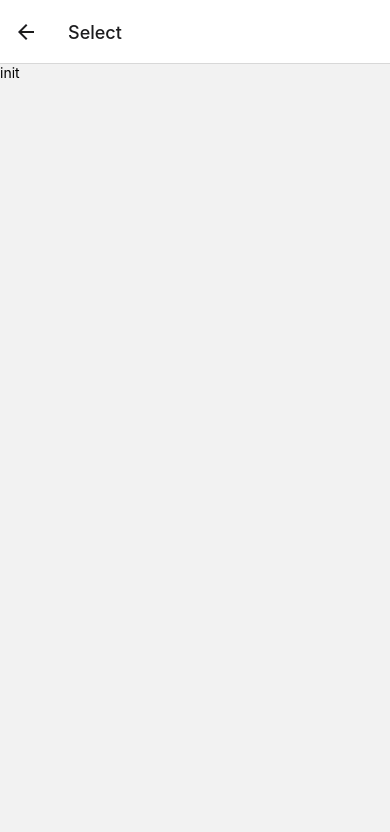
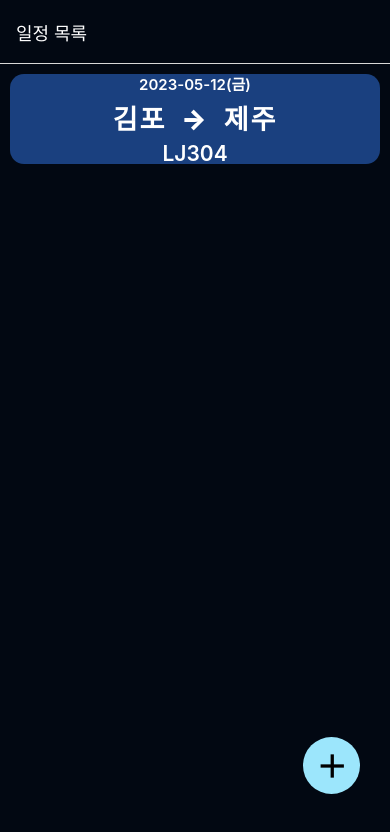
Before and after one commit to ambition-kwon/PreFlightCheck, a React Native app: screen /Select in a window 390 px wide. Shown: the top 832 px of the page. Built offline with nearby package versions, Linux system fonts and the light colour scheme.

Commit message:
일정 선택 화면 디자인 구현 완료

```diff
--- /dev/null
+++ b/components/selectscreen/FloatingButton.js
@@ -0,0 +1,28 @@
+import React from 'react';
+import {StyleSheet, TouchableOpacity} from 'react-native';
+import Icon from 'react-native-vector-icons/MaterialIcons';
+
+function FloatingButton() {
+  return (
+    <TouchableOpacity style={styles.button} activeOpacity={0.7}>
+      <Icon name={'add'} size={40} color={'black'} />
+    </TouchableOpacity>
+  );
+}
+
+const styles = StyleSheet.create({
+  button: {
+    width: 57,
+    height: 57,
+    borderRadius: 30,
+    backgroundColor: '#9CE6FC',
+    alignItems: 'center',
+    justifyContent: 'center',
+    paddingLeft: 1.5,
+    position: 'absolute',
+    bottom: 50,
+    right: 30,
+  },
+});
+
+export default FloatingButton;
--- /dev/null
+++ b/components/selectscreen/ListItem.js
@@ -0,0 +1,52 @@
+import React from 'react';
+import {View, Text, StyleSheet, TouchableOpacity} from 'react-native';
+
+function ListItem({one, two, three, four, five, end}) {
+  return (
+    <TouchableOpacity activeOpacity={0.7}>
+      <View style={styles.container}>
+        <Text style={styles.text1}>
+          {one}({two})
+        </Text>
+        <Text style={styles.text2}>{`${three}  →  ${four}`}</Text>
+        <Text style={styles.text3}>{five}</Text>
+      </View>
+    </TouchableOpacity>
+  );
+}
+
+const styles = StyleSheet.create({
+  container: {
+    width: 370,
+    height: 90,
+    borderRadius: 14,
+    backgroundColor: '#1A407F',
+    alignItems: 'center',
+    justifyContent: 'center',
+    marginVertical: 10,
+  },
+  text1: {
+    color: 'white',
+    textAlign: 'center',
+    fontWeight: '600',
+    fontSize: 15,
+    paddingVertical: 2,
+  },
+  text2: {
+    color: 'white',
+    textAlign: 'center',
+    fontWeight: '900',
+    fontSize: 27,
+    letterSpacing: 2,
+    paddingVertical: 2,
+  },
+  text3: {
+    color: 'white',
+    textAlign: 'center',
+    fontWeight: '600',
+    fontSize: 21,
+    paddingVertical: 2,
+  },
+});
+
+export default ListItem;
--- a/screens/AddNameScreen.js
+++ b/screens/AddNameScreen.js
@@ -21,8 +21,8 @@ function AddNameScreen() {
           value={null}
           onChangeText={null}
           onSubmitEditing={() => Keyboard.dismiss()}
-          autoComplete={'email'}
-          keyboardType={'email-address'}
+          autoComplete={'off'}
+          keyboardType={'default'}
           secureTextEntry={false}
         />
         <AddNameCustomButton title={'설정완료'} onPress={null} />
--- a/screens/RootStack.js
+++ b/screens/RootStack.js
@@ -16,16 +16,24 @@ function RootStack() {
   return (
     <stack.Navigator>
       <stack.Screen
-        name={'Login'}
-        component={LoginScreen}
-        options={{headerShown: false}}
+        name={'Select'}
+        component={SelectScreen}
+        options={{
+          headerTitle: '일정 목록',
+          headerTitleStyle: {color: 'white'},
+          headerStyle: {backgroundColor: '#020812'},
+        }}
       />
       <stack.Screen
         name={'AddName'}
         component={AddNameScreen}
         options={{headerShown: false}}
       />
-      <stack.Screen name={'Select'} component={SelectScreen} options={null} />
+      <stack.Screen
+        name={'Login'}
+        component={LoginScreen}
+        options={{headerShown: false}}
+      />
       <stack.Screen
         name={'Home'}
         component={HomeScreen}
--- a/screens/SelectScreen.js
+++ b/screens/SelectScreen.js
@@ -1,16 +1,31 @@
 import React from 'react';
-import {View, Text, StyleSheet} from 'react-native';
-
+import {StyleSheet, View} from 'react-native';
+import FloatingButton from '../components/selectscreen/FloatingButton';
+import ListItem from '../components/selectscreen/ListItem';
 function SelectScreen() {
   return (
-    <View>
-      <Text>init</Text>
+    <View style={styles.container}>
+      <ListItem
+        one={'2023-05-12'}
+        two={'금'}
+        three={'김포'}
+        four={'제주'}
+        five={'LJ304'}
+        end={false}
+      />
+
+      <FloatingButton />
     </View>
   );
 }
 
 const styles = StyleSheet.create({
-  container: {},
+  container: {
+    flex: 1,
+    backgroundColor: '#020812',
+    alignItems: 'center',
+    justifyContent: 'flex-start',
+  },
 });
 
 export default SelectScreen;
```
Also changed, not shown: 1 other file (tests, documents, lock files or other folders).
